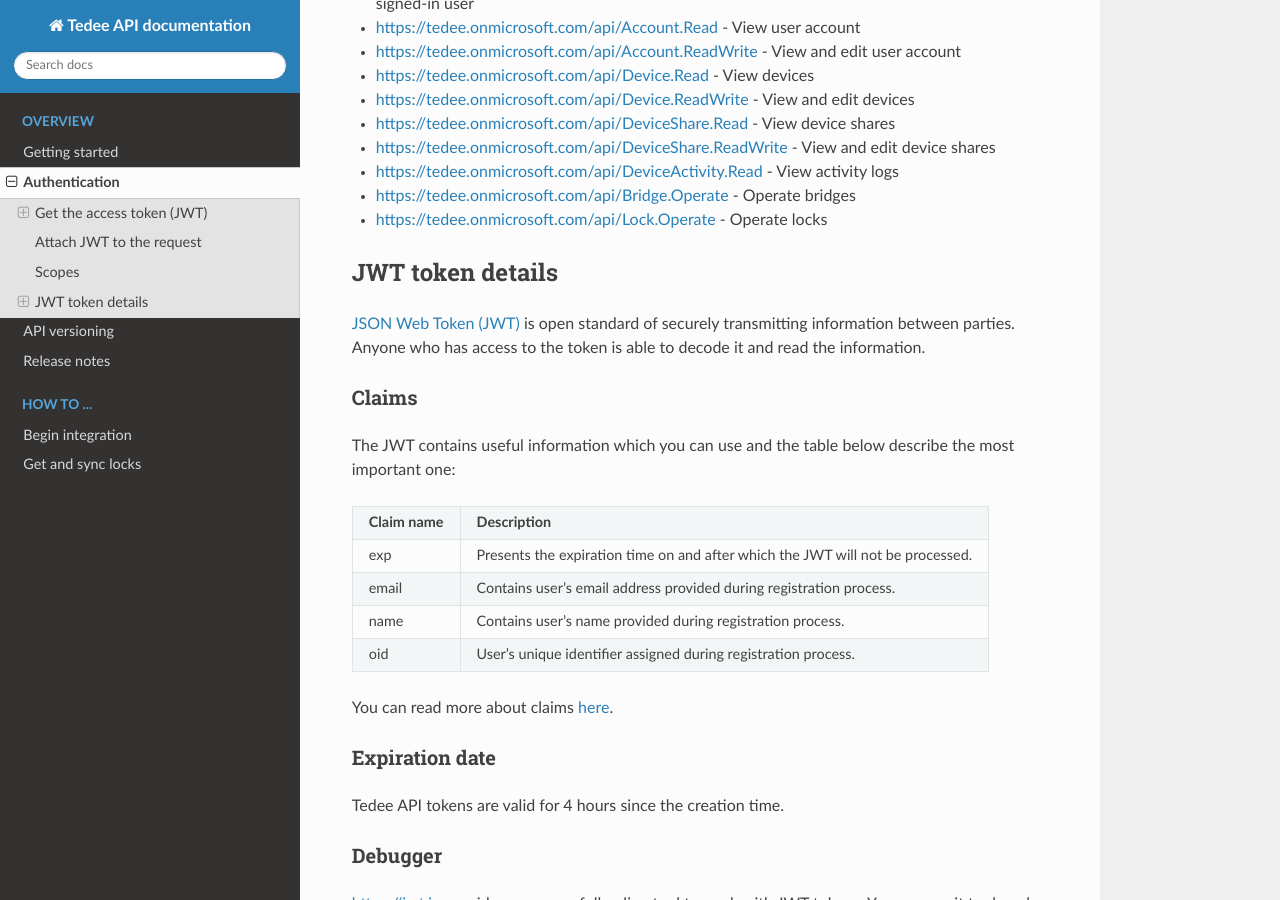
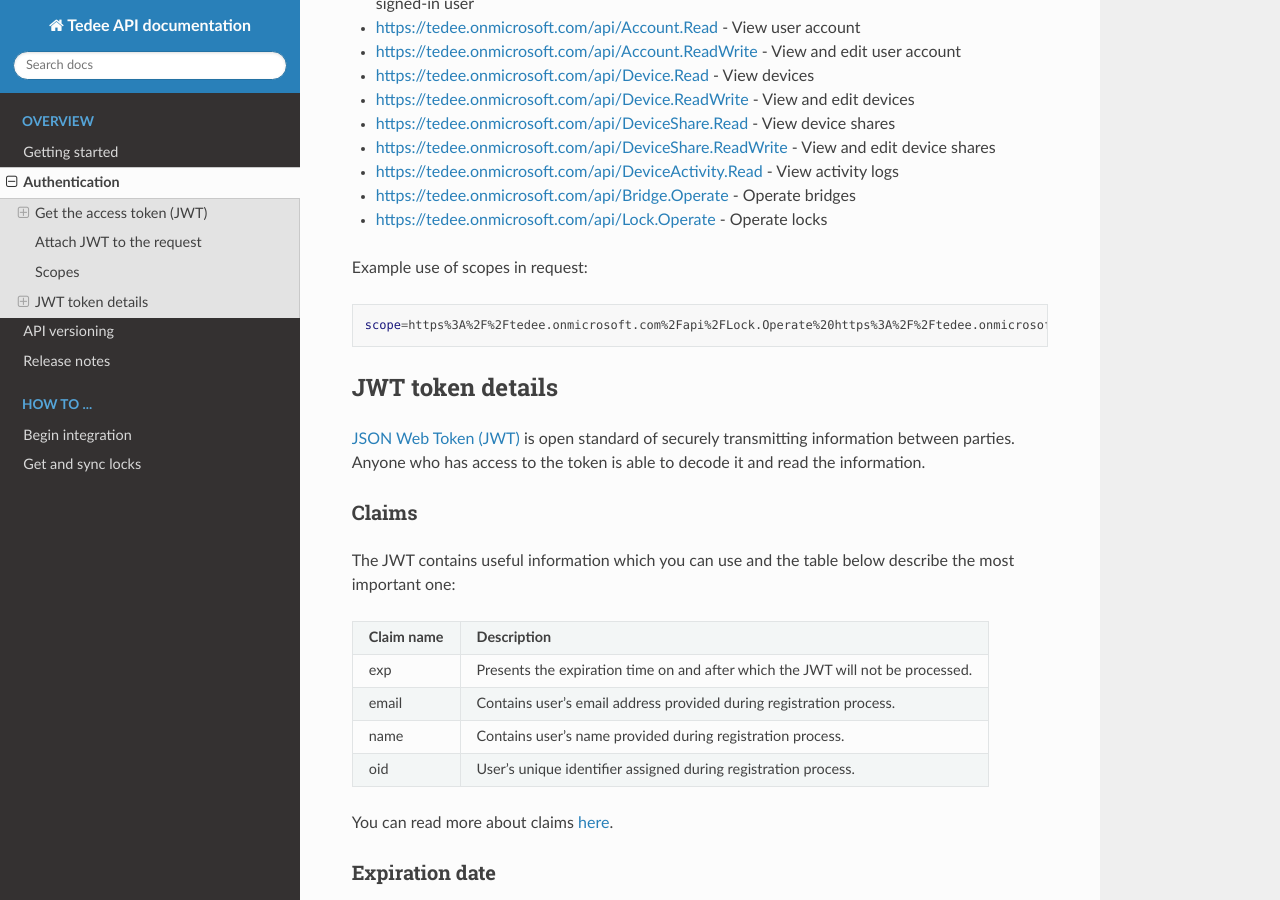
Before and after one commit to tedee-com/tedee-api-doc, a Sphinx documentation site: the page built from docs/source/authentication.rst, in a window 1280 px wide and 900 px high, scrolled down 7153 px. Built offline with Sphinx 7.4.7 and the Read the Docs theme 2.0.0, drawn with Linux system fonts in a browser that asks for light colours.

Commit message:
Added scope example (#26)
* Added scope example

* Removed space

Co-authored-by: Łukasz Kaczmarski <lukasz.kaczmarski@iteo.com.pl>

```diff
--- a/docs/source/authentication.rst
+++ b/docs/source/authentication.rst
@@ -340,6 +340,11 @@ Below is a list of available scopes that can be requested during the authorizati
 * |scopePrefix|Bridge.Operate - Operate bridges
 * |scopePrefix|Lock.Operate - Operate locks
 
+Example use of scopes in request:
+
+.. code-block:: sh
+
+    scope=https%3A%2F%2Ftedee.onmicrosoft.com%2Fapi%2FLock.Operate%20https%3A%2F%2Ftedee.onmicrosoft.com%2Fapi%2FDevice.Read%20https%3A%2F%2Ftedee.onmicrosoft.com%2Fapi%2Fuser_impersonation
 
 
 JWT token details
```
